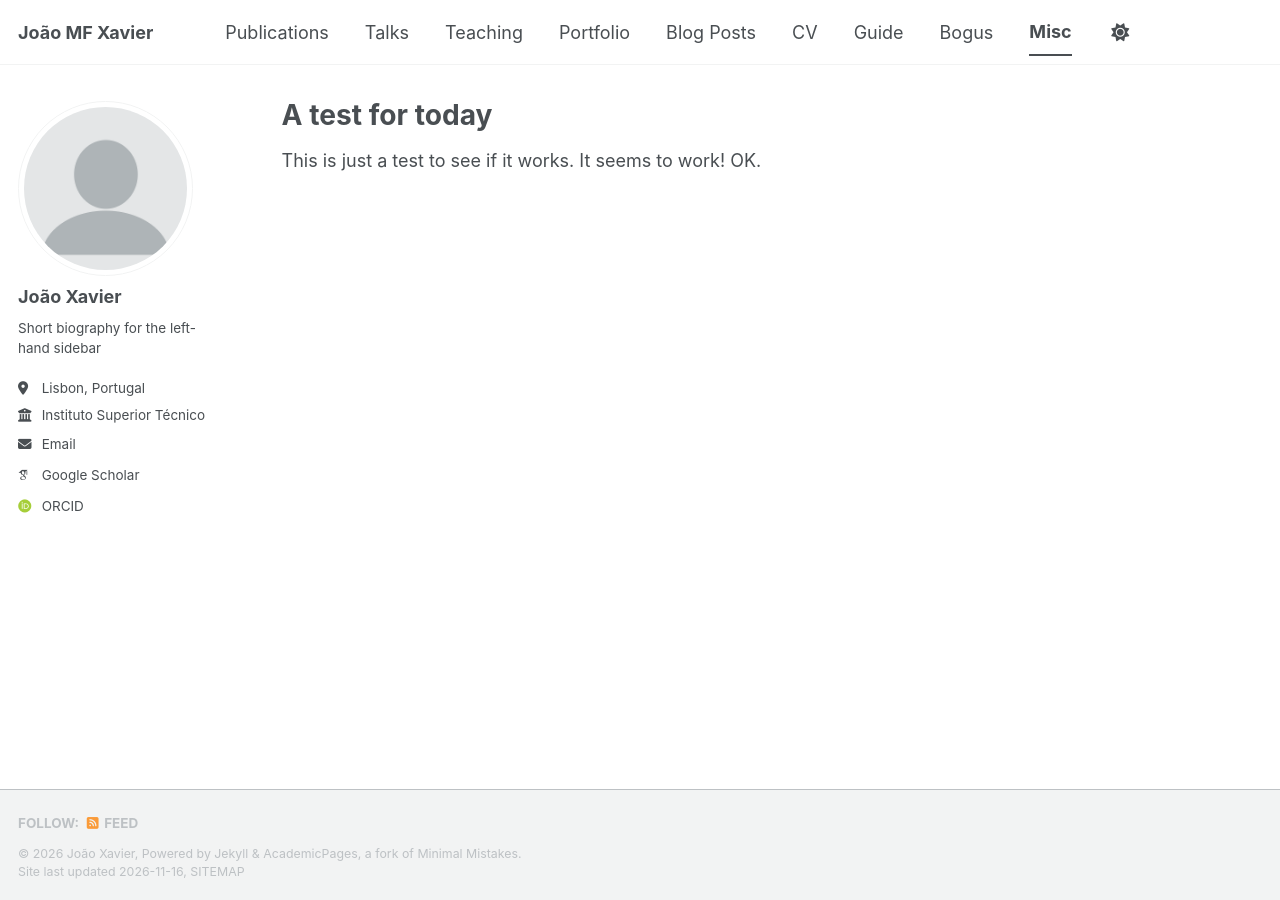
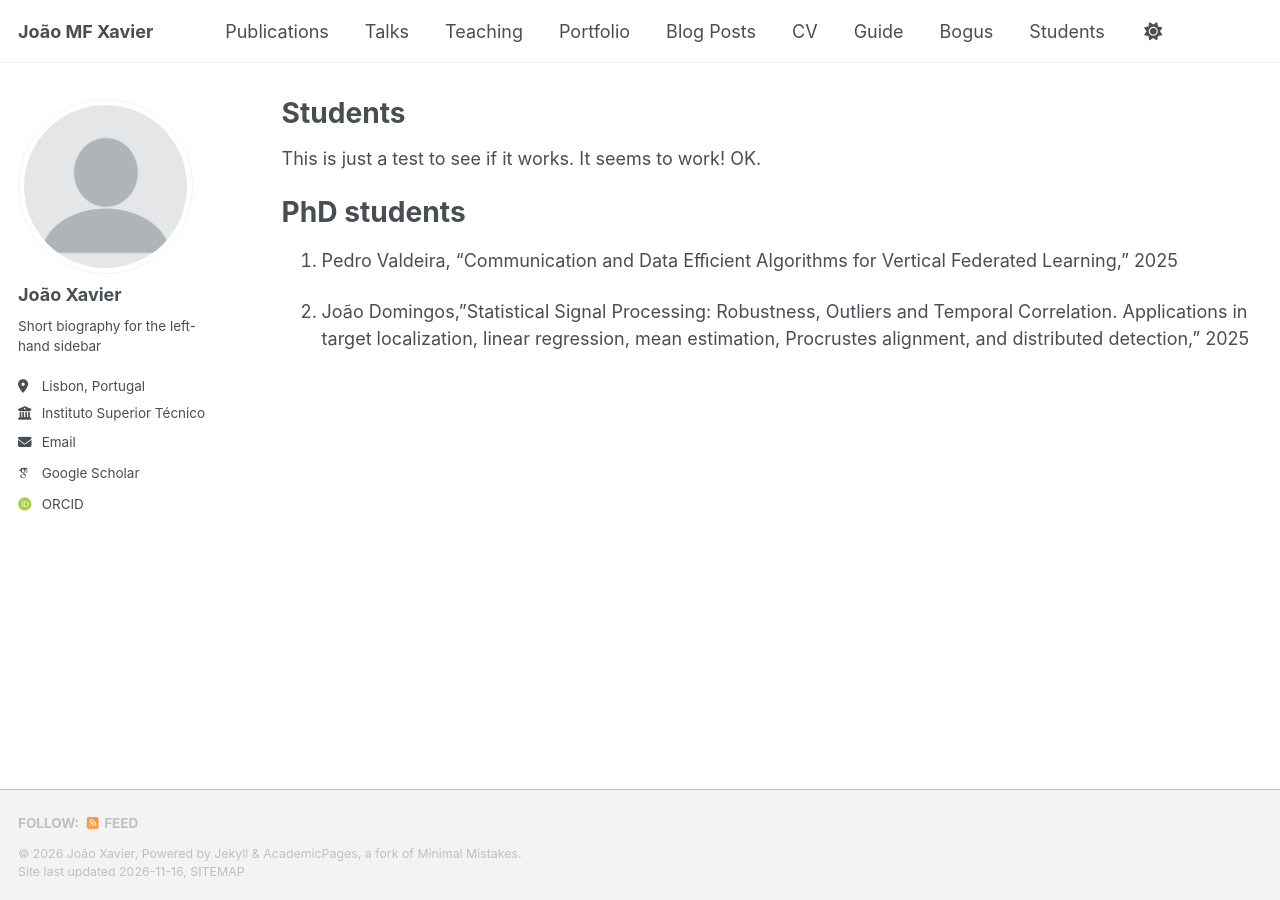
Before and after one commit to jmfxavier/jmfxavier.github.io, a Jekyll site: the page built from _pages/students.md, in a window 1280 px wide. Built offline with Jekyll 4.4.1, drawn with Linux system fonts in a browser that asks for light colours; some web fonts are replaced; a script bundle is joined from its source files by our own code; library files that are not in the unit come from our copies.

Commit message:
students

```diff
--- a/_data/navigation.yml
+++ b/_data/navigation.yml
@@ -35,5 +35,5 @@ main:
   - title: "Bogus"
     url: /bogus/
 
-  - title: "Misc"
-    url: /misc/
+  - title: "Students"
+    url: /students/
--- a/_pages/miscfile.md
+++ /dev/null
@@ -1,8 +0,0 @@
----
-layout: archive
-permalink: /misc/
-title: "A test for today"
-author_profile: true
----
-
-This is just a test to see if it works. It seems to work! OK.
--- /dev/null
+++ b/_pages/students.md
@@ -0,0 +1,14 @@
+---
+layout: archive
+permalink: /misc/
+title: "Students"
+author_profile: true
+---
+
+This is just a test to see if it works. It seems to work! OK.
+
+# PhD students
+
+2. Pedro Valdeira, "Communication and Data Eﬃcient Algorithms for Vertical Federated Learning," 2025
+
+1. João Domingos,"Statistical Signal Processing: Robustness, Outliers and Temporal Correlation. Applications in target localization, linear regression, mean estimation, Procrustes alignment, and distributed detection," 2025
```
